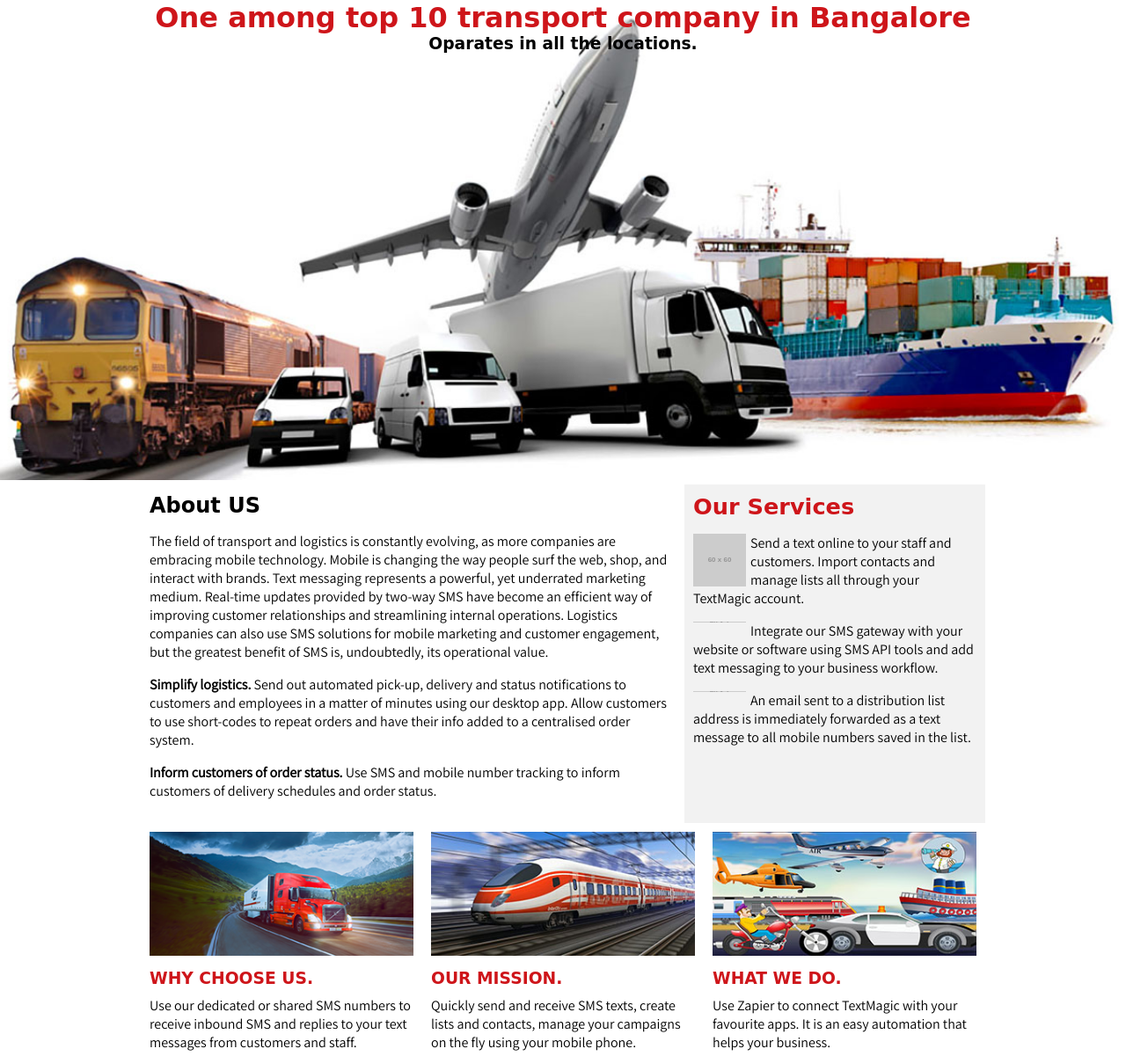
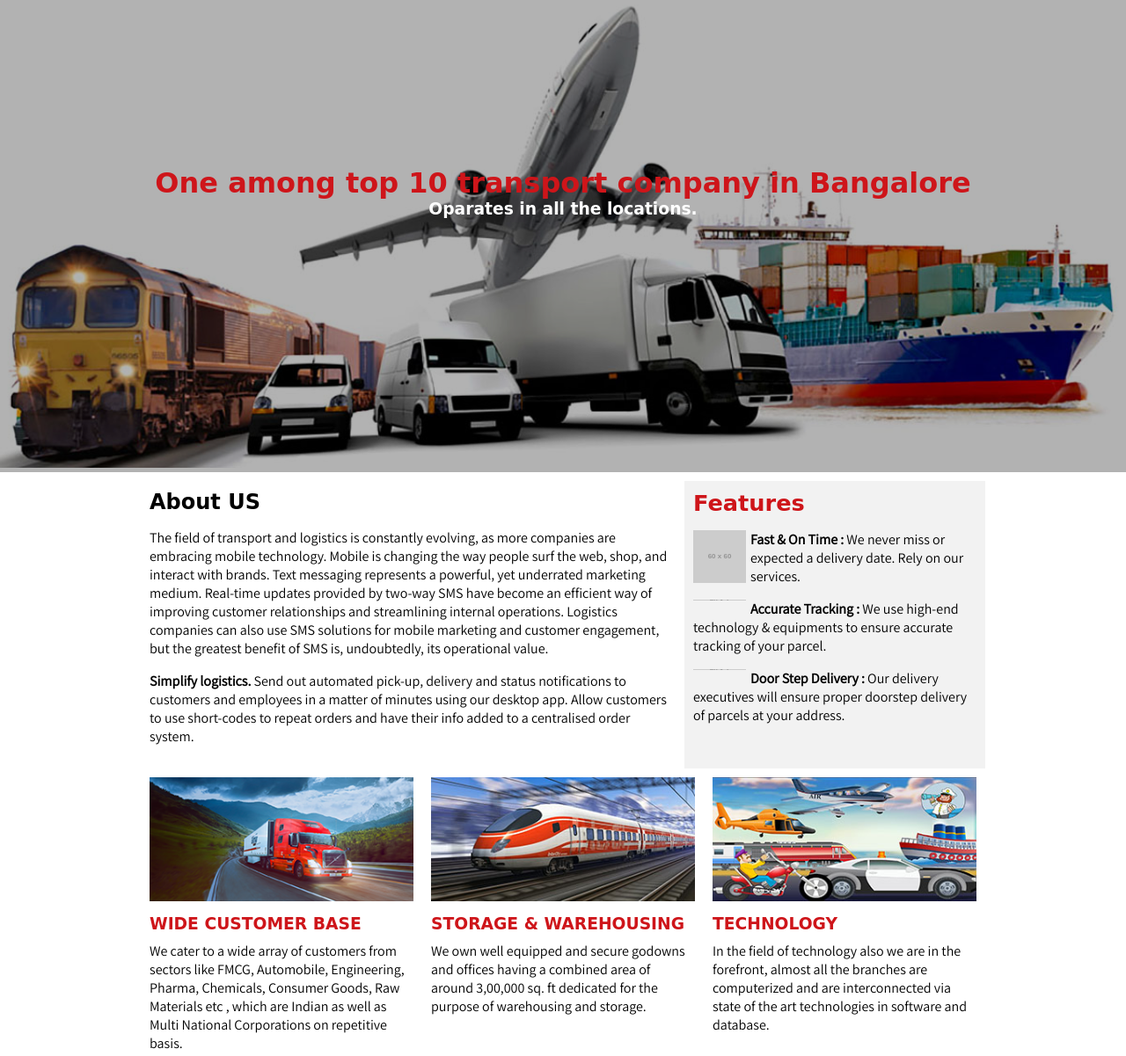
Before and after one commit to Triveni-Gaikwad/stackroute-assignment1, a plain HTML site: page index.html in a window 1280 px wide. Shown: the part 159-1360 px from the top of the page at 88% size. Drawn offline with Linux system fonts and the light colour scheme; placeholder pictures from the web are drawn by us; a web font is replaced by a local one.

Commit message:
Review fixes

```diff
--- a/css/styles.css
+++ b/css/styles.css
@@ -22,12 +22,12 @@ header {
     width: 100%;
     background: #fff;
     top: 0;
-    left:0;
+    left: 0;
     z-index: 2;
 }
 
 main {
-    margin-top: 160px;
+    margin-top: 156px;
 }
 
 .comp-name {
@@ -53,7 +53,7 @@ h2 {
 }
 
 h3 {
-    color: #000;
+    color: #fff;
 }
 
 .flex-container {
@@ -91,7 +91,7 @@ header .flex-container {
 }
 
 .hero-section {
-    padding-top: 10px;
+    margin-bottom: 10px;
     position: relative;
 }
 
@@ -103,8 +103,16 @@ header .flex-container {
     position: absolute;
     top: 0;
     left: 0;
+    bottom: 0;
+    right: 0;
     text-align: center;
+    background: rgba(0,0,0,0.3);
+    height: 100%;
     width: 100%;
+}
+
+.hero-overlay h2 {
+    margin-top: 15%;
 }
 
 article h3 {
@@ -203,15 +211,6 @@ aside h2 {
         flex: 100%;
     }
 
-    .hero-overlay {
-        margin-top: 0;
-        background: rgba(0,0,0,0.4);
-    }
-
-    .hero-overlay h3 {
-        color: #fff;
-    }
-
     .container {
         width: 100%;
     }
@@ -223,11 +222,19 @@ aside h2 {
     .top-nav li a {
         padding: 10px;
     }
+
+    .hero-overlay h2 {
+        margin-top: 10%;
+    }
 }
 
-@media (max-width: 360px) {
+@media (max-width: 600px) {
     .top-nav li a {
         font-size: 1em;
+    }
+
+    .hero-overlay h2 {
+        margin-top: 0;
     }
 
     main {
--- a/index.html
+++ b/index.html
@@ -50,23 +50,22 @@
                 <h1>About US</h1>
                 <p>The field of transport and logistics is constantly evolving, as more companies are embracing mobile technology. Mobile is changing the way people surf the web, shop, and interact with brands. Text messaging represents a powerful, yet underrated marketing medium. Real-time updates provided by two-way SMS have become an efficient way of improving customer relationships and streamlining internal operations. Logistics companies can also use SMS solutions for mobile marketing and customer engagement, but the greatest benefit of SMS is, undoubtedly, its operational value.</p>
                 <p><strong>Simplify logistics.</strong> Send out automated pick-up, delivery and status notifications to customers and employees in a matter of minutes using our desktop app. Allow customers to use short-codes to repeat orders and have their info added to a centralised order system.</p>
-                <p><strong>Inform customers of order status.</strong> Use SMS and mobile number tracking to inform customers of delivery schedules and order status.</p>
             </section>
             <!--END: About section-->
             <!--START: Service section as sidebar-->
             <aside>
-                <h2>Our Services</h2>
+                <h2>Features</h2>
                 <p>
                     <img src="http://via.placeholder.com/60/ce151a/ffffff?text=1" alt="Service name">
-                    Send a text online to your staff and customers. Import contacts and manage lists all through your TextMagic account.
+                    <strong>Fast & On Time : </strong>We never miss or expected a delivery date. Rely on our services.
                 </p>
                 <p>
                     <img src="http://via.placeholder.com/60/000000/ffffff?text=2"  alt="Service name">
-                    Integrate our SMS gateway with your website or software using SMS API tools and add text messaging to your business workflow.
+                    <strong>Accurate Tracking : </strong>We use high-end technology & equipments to ensure accurate tracking of your parcel.
                 </p>
                 <p>
                     <img src="http://via.placeholder.com/60/0000FF/ffffff?text=3"  alt="Service name">
-                    An email sent to a distribution list address is immediately forwarded as a text message to all mobile numbers saved in the list.
+                    <strong>Door Step Delivery : </strong>Our delivery executives will ensure proper doorstep delivery of parcels at your address.
                 </p>
             </aside>
             <!--END: Service section as sidebar-->
@@ -76,18 +75,18 @@
         <div class="container flex-container">
             <article>
                 <img src="images/service1.png"  alt="Service name"/>
-                <h3>WHY CHOOSE US.</h3>
-                <div>Use our dedicated or shared SMS numbers to receive inbound SMS and replies to your text messages from customers and staff.</div>
+                <h3>WIDE CUSTOMER BASE</h3>
+                <div>We cater to a wide array of customers from sectors like FMCG, Automobile, Engineering, Pharma, Chemicals, Consumer Goods, Raw Materials etc , which are Indian as well as Multi National Corporations on repetitive basis.</div>
             </article>
             <article>
                 <img src="images/service2.jpg"  alt="Service name"/>
-                <h3>OUR MISSION.</h3>
-                <div>Quickly send and receive SMS texts, create lists and contacts, manage your campaigns on the fly using your mobile phone.</div>
+                <h3>STORAGE & WAREHOUSING</h3>
+                <div>We own well equipped and secure godowns and offices having a combined area of around 3,00,000 sq. ft dedicated for the purpose of warehousing and storage.</div>
             </article>
             <article>
                 <img src="images/service3.jpg"  alt="Service name"/>
-                <h3>WHAT WE DO.</h3>
-                <div>Use Zapier to connect TextMagic with your favourite apps. It is an easy automation that helps your business.</div>
+                <h3>TECHNOLOGY</h3>
+                <div>In the field of technology also we are in the forefront, almost all the branches are computerized and are interconnected via state of the art technologies in software and database.</div>
             </article>
         </div>
         <!--END: Articles-->
@@ -98,11 +97,11 @@
         <div class="flex-container container">
             <div>
                 <h3>Location</h3>
-                <div>#door-no, X Street<br/>
+                <address>#door-no, X Street<br/>
                 Y Main, X Cross<br/>
                 Place, State<br/>
                 Country - Pincode
-                </div>
+                </address>
             </div>
             <div>
                 <h3>Other Loactions</h3>
```
